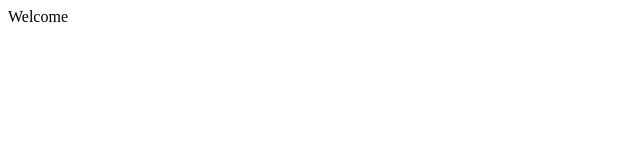
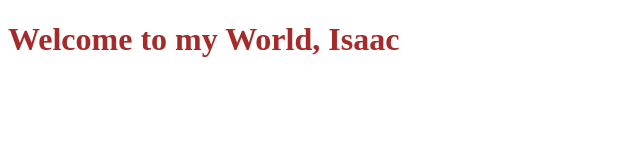
Before and after one commit to theakisaac/GitHub-Learning, a plain HTML site: page index.html in a window 1280 px wide. Shown: the whole page, without its empty margins (0-640 px from the left). Drawn offline with Linux system fonts and the light colour scheme.

Commit message:
first commit

```diff
--- a/index.html
+++ b/index.html
@@ -4,8 +4,9 @@
     <meta charset="UTF-8">
     <meta name="viewport" content="width=device-width, initial-scale=1.0">
     <title>Document</title>
+    <link rel="stylesheet" href="styles.css">
 </head>
 <body>
-    Welcome
+    <h1>Welcome to my World, Isaac</h1>
 </body>
 </html>
--- a/styles.css
+++ b/styles.css
@@ -0,0 +1,3 @@
+h1{
+    color: brown;
+}
```
